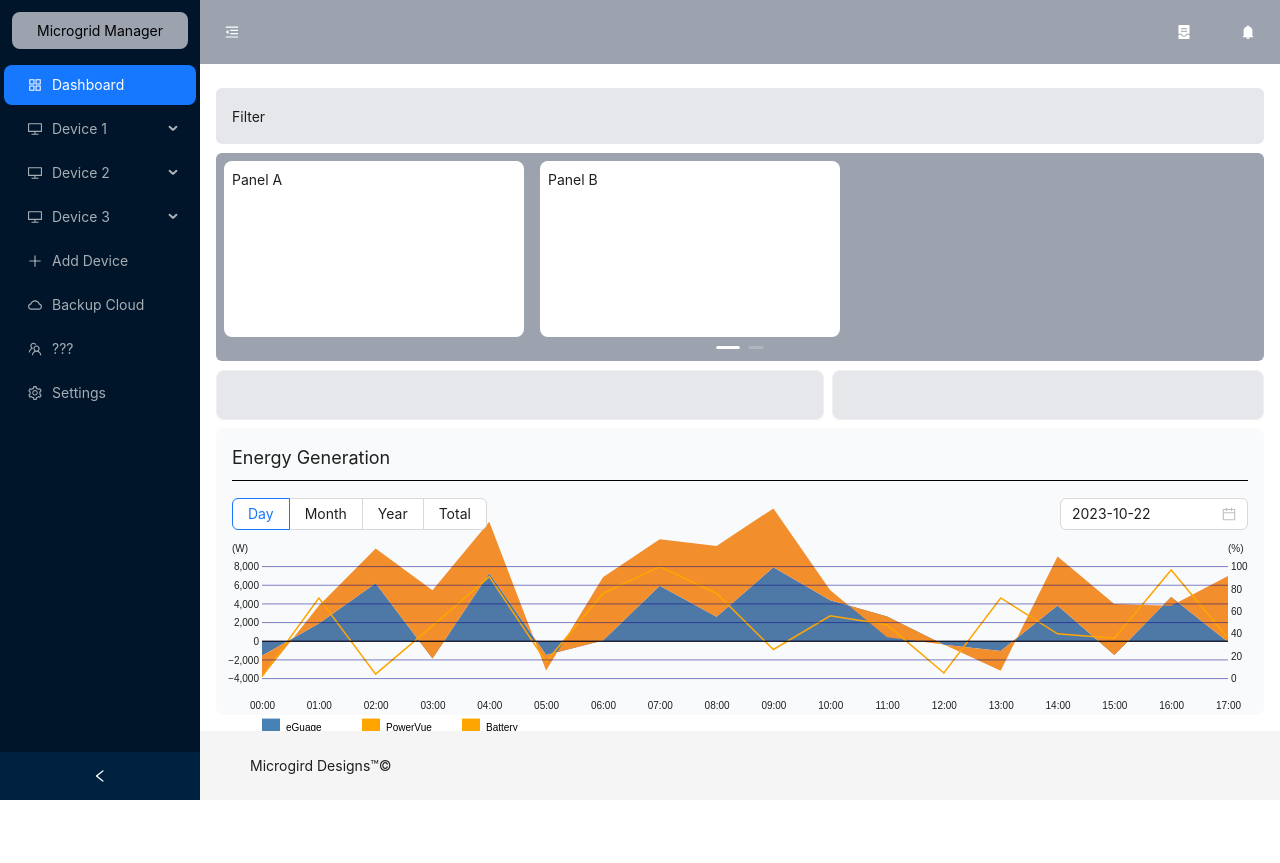
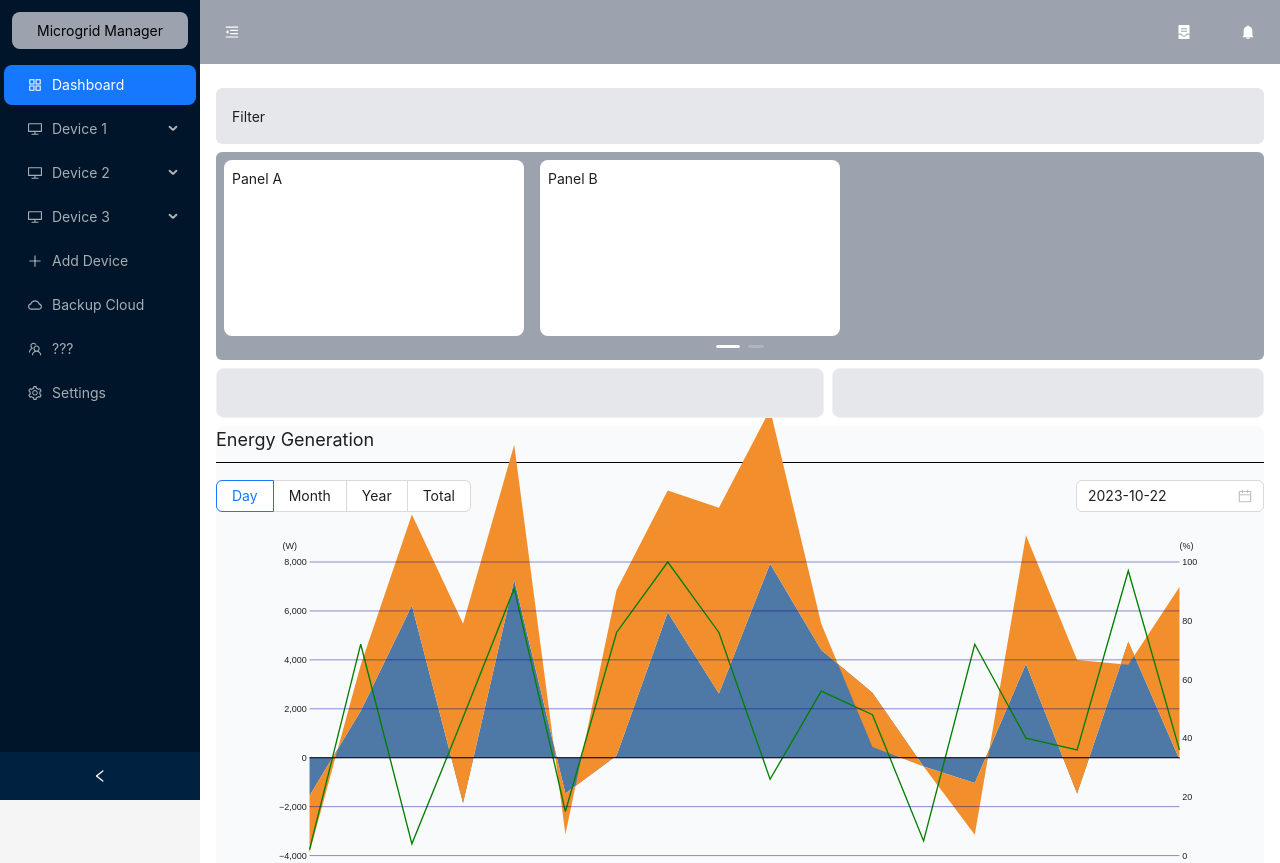
Before and after one commit to EJX537/Microgrid, a React (Vite) app in the folder frontend/: page / in a window 1280 px wide. Shown: the top 863 px of the page. Before the commit the page ends 800 px from the top, so only its background shows below. Built offline with nearby package versions, Linux system fonts and the light colour scheme.

Commit message:
weird css stuff

```diff
--- a/frontend/src/components/pages/dashboard/dashboard.tsx
+++ b/frontend/src/components/pages/dashboard/dashboard.tsx
@@ -44,7 +44,6 @@ const Dashboard = () => {
 				</div>
 			</div>
 
-
 			<Card className='bg-gray-200 rounded-lg col-start-1 col-span-7'>
 			</Card>
 
--- a/frontend/src/components/pages/dashboard/energyChart.tsx
+++ b/frontend/src/components/pages/dashboard/energyChart.tsx
@@ -13,7 +13,7 @@ const EnergyUsageChart = () => {
 	}, []);
 
 	return (
-		<div className='h-full w-full flex flex-col p-4'>
+		<div className='h-full w-full flex flex-col min-h-[500px]'>
 			<div className='text-lg'>
 				Energy Generation
 			</div>
@@ -35,7 +35,7 @@ const EnergyUsageChart = () => {
 				</Radio.Group>
 				<DatePicker value={dateTime} format={dateFormat} onChange={(date) => setDateTime(date)}/>
 			</div>
-			<div className='h-full'>
+			<div className='p-4 h-full'>
 				<DualYAxisAreaChart />
 			</div>
 		</div>
--- a/frontend/src/components/pages/dashboard/overviewEnergyUsageChart_d3.tsx
+++ b/frontend/src/components/pages/dashboard/overviewEnergyUsageChart_d3.tsx
@@ -55,7 +55,7 @@ const DualYAxisAreaChart: React.FC = () => {
 			.attr('width', width)
 			.attr('height', height)
 			.attr('viewBox', [0, 0, width, height].join(' '))
-			.attr('style', 'width: 100%; height: 100%; overflow: visible; font: 10px sans-serif; padding: 0px;');
+			.attr('style', 'width: 100%; height: 90%; overflow: visible; font: 10px sans-serif; padding: 0px;');
 
 		// Declare the x (horizontal position) scale.
 		const x = d3.scaleUtc()
@@ -109,7 +109,7 @@ const DualYAxisAreaChart: React.FC = () => {
 		svg.append('path')
 			.datum(data2)
 			.attr('fill', 'none')
-			.attr('stroke', 'orange')
+			.attr('stroke', 'green')
 			.attr('stroke-width', 1.5)
 			.attr('d', line);
 
@@ -171,7 +171,7 @@ const DualYAxisAreaChart: React.FC = () => {
 
 		// Legend
 		const legend = svg.append('g')
-			.attr('transform', `translate(${(marginLeft)}, ${height + marginBottom})`);
+			.attr('transform', `translate(${(marginLeft)}, ${height + marginBottom + 5})`);
 
 			const legendItem = legend.selectAll('.legendItem')
 			.data(sources) // Replace with your data labels
@@ -182,7 +182,7 @@ const DualYAxisAreaChart: React.FC = () => {
 			.attr('x', (d, i) => i * 100) // Adjust as needed
 			.attr('width', 18)
 			.attr('height', 18)
-			.style('fill', (d, i) => i === 0 ? 'steelblue' : 'orange'); // Replace with your color scale
+			.style('fill', (d, i) => d === 'eGuage' ? 'steelblue' : d === 'Battery' ? 'green' : 'orange'); // Replace with your color scale
 
 		legendItem.append('text')
 			.attr('x', (d, i) => i * 100 + 24) // Adjust as needed
@@ -191,11 +191,11 @@ const DualYAxisAreaChart: React.FC = () => {
 			.style('text-anchor', 'start')
 			.text((d) => d); // Replace with your label
 
-	}, [svgRef]);
+	}, [svgRef, parentRef]);
 
 	// Return the SVG element.
 	return (
-		<div className='h-full w-full' ref={parentRef}>
+		<div className='h-full w-full flex-1' ref={parentRef}>
 			<svg ref={svgRef} />
 		</div>
 	);
```
